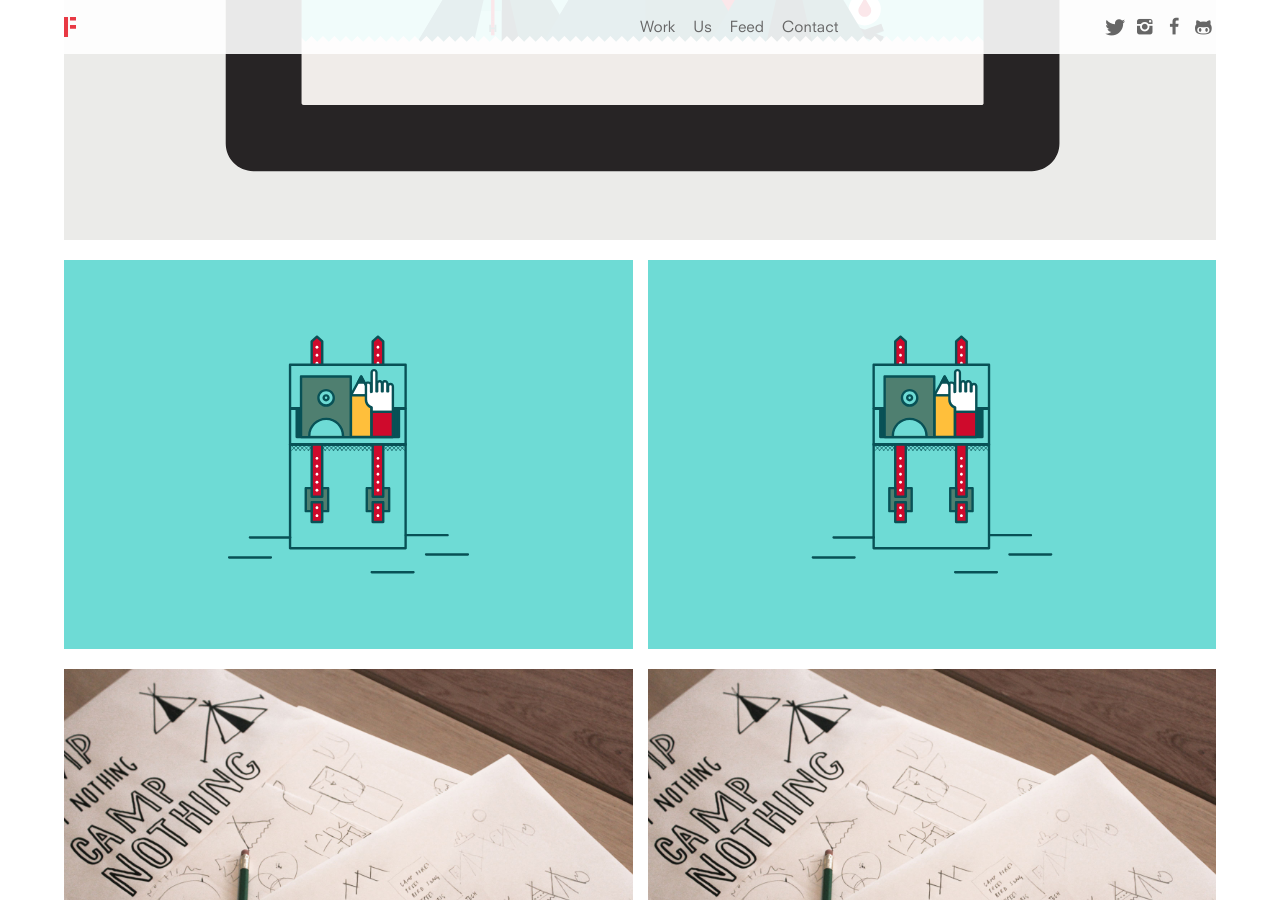
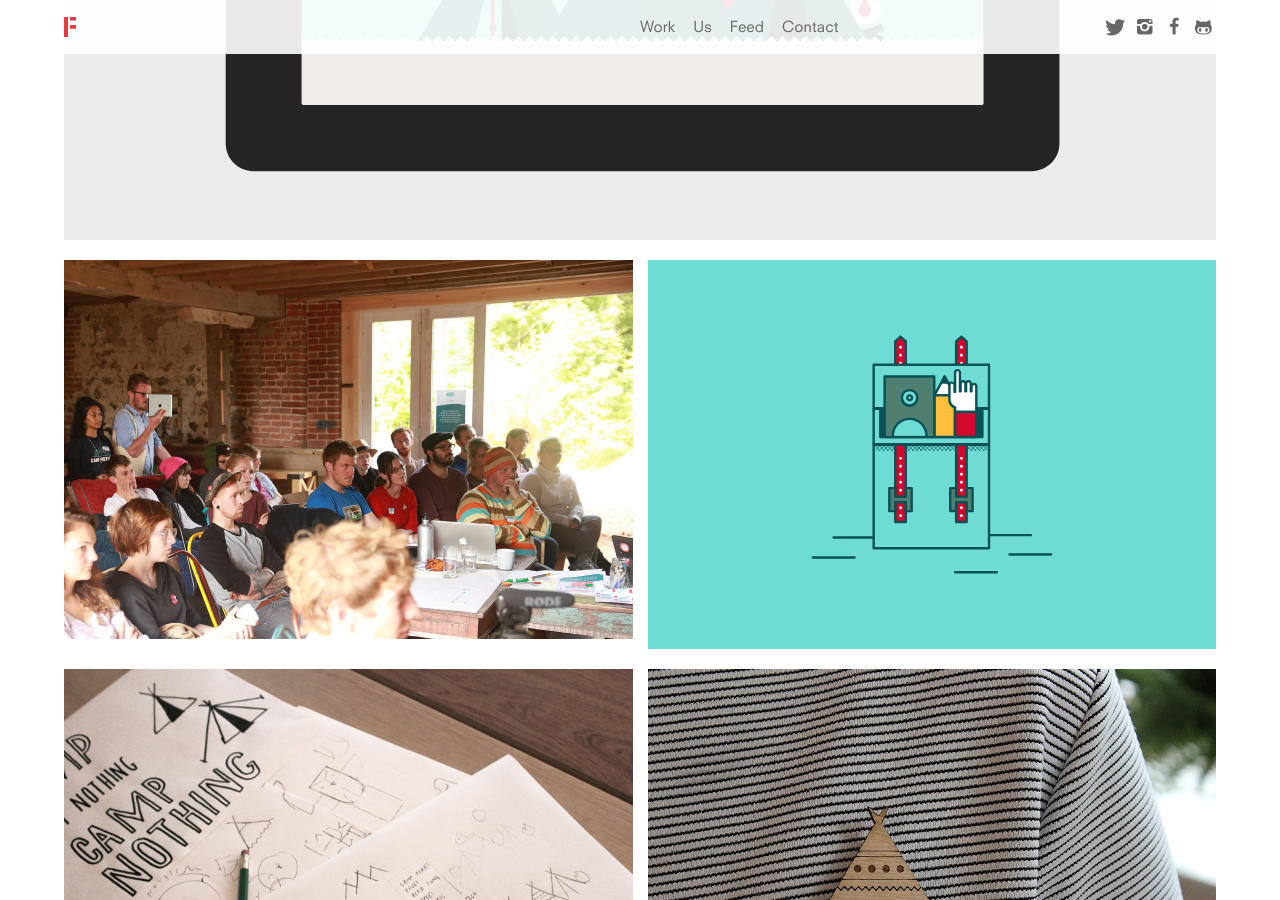
Before and after one commit to EMT/fieldwork-v2, a Jekyll site: the page built from _work/camp-nothing.html, in a window 1280 px wide and 900 px high, scrolled down 1682 px. Built offline with Jekyll 4.4.1, drawn with Linux system fonts in a browser that asks for light colours; nearby versions of some CDN libraries.

Commit message:
Image updates.

```diff
--- a/_work/camp-nothing.html
+++ b/_work/camp-nothing.html
@@ -35,12 +35,12 @@
 
 		<img src="{{ site.baseurl }}/images/camp-nothing/cn-ipad1.svg" alt="" />
 		<div class="project-grid-col-2">
-			<div><img src="{{ site.baseurl }}/images/camp-nothing/cn-rucksack.svg" alt="" /></div>
+			<div><img src="{{ site.baseurl }}/images/camp-nothing/cn-watching.jpg" alt="" /></div>
 			<div><img src="{{ site.baseurl }}/images/camp-nothing/cn-rucksack.svg" alt="" /></div>
 		</div>
 		<div class="project-grid-col-2">
 			<div><img src="{{ site.baseurl }}/images/camp-nothing/cn-sketches.jpg" alt="" /></div>
-			<div><img src="{{ site.baseurl }}/images/camp-nothing/cn-sketches.jpg" alt="" /></div>
+			<div><img src="{{ site.baseurl }}/images/camp-nothing/cn-badge.jpg" alt="" /></div>
 		</div>
 		<img src="{{ site.baseurl }}/images/camp-nothing/cn-ipad2.jpg" alt="" />
 		<img src="{{ site.baseurl }}/images/camp-nothing/cn-ipad.jpg" alt="" />
```
Also changed, not shown: images/camp-nothing/cn-badge.jpg (added), images/camp-nothing/cn-watching.jpg (added).
